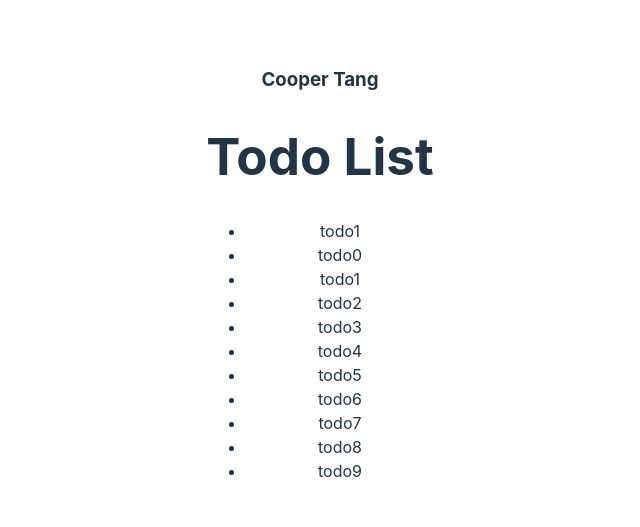
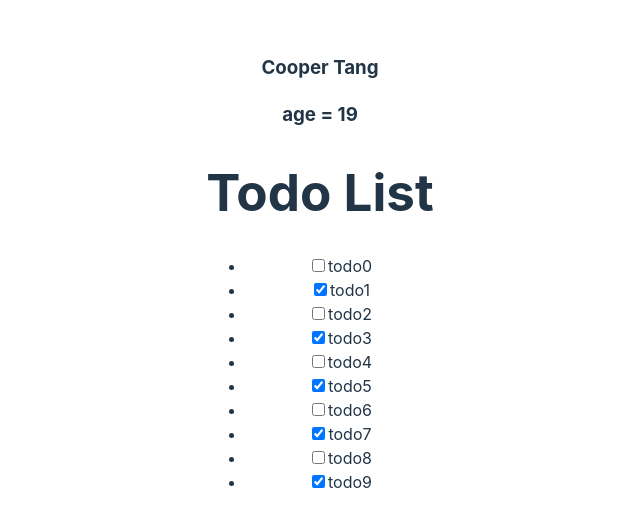
Before and after one commit to suckitfa/react-simpliied-beginner-code, a React (Vite) app: page / in a window 1280 px wide. Shown: the part 127-654 px from the top of the page, without its empty margins (320-960 px from the left). Built offline with nearby package versions, Linux system fonts and the light colour scheme.

Commit message:
feat: todo item

```diff
--- a/src/App.jsx
+++ b/src/App.jsx
@@ -4,9 +4,6 @@ import './App.css'
 import MyName from './components/NameFun'
 function App() {
   const todos = [
-    {
-      title: "todo1"
-    }
   ]
   const initTodos = () => {
     for (let i = 0; i < 10; i++) {
@@ -19,7 +16,7 @@ function App() {
 
   return (
     <div>
-      <MyName></MyName>
+      <MyName name={'my name'} age={19} isProgrammer={true}></MyName>
       <h1>Todo List</h1>
       <TodoList todos={todos}></TodoList>
     </div>
--- a/src/components/NameFun.jsx
+++ b/src/components/NameFun.jsx
@@ -1,6 +1,10 @@
-function MyName() {
+function MyName({ name, age, isProgrammer }) {
+    console.log('isProgrammer = ', isProgrammer)
     return (
-        <h3>Cooper Tang</h3>
+        <div>
+            <h3>{name ? 'Cooper Tang' : name}</h3>
+            <h3>age = {age}</h3>
+        </div>
     )
 }
 
--- /dev/null
+++ b/src/components/TodoItem.jsx
@@ -0,0 +1,12 @@
+function TodoItem({
+    isComplete, children
+}) {
+    return (
+        <label >
+            <input type="checkbox" defaultChecked={isComplete} />
+            {children}
+        </label>
+    )
+}
+
+export default TodoItem;
--- a/src/components/TodoList.jsx
+++ b/src/components/TodoList.jsx
@@ -1,9 +1,12 @@
+import TodoItem from "./TodoItem";
 function TodoList({ todos }) {
     return (
         <ul>
-            {
-                todos.map(i => (<li>{i.title}</li>))
-            }
+            {todos.map((i, index) => (
+                <li key={i.title}>
+                    <TodoItem isComplete={index % 2}>{i.title}</TodoItem>
+                </li>
+            ))}
         </ul>
     )
 }
```
